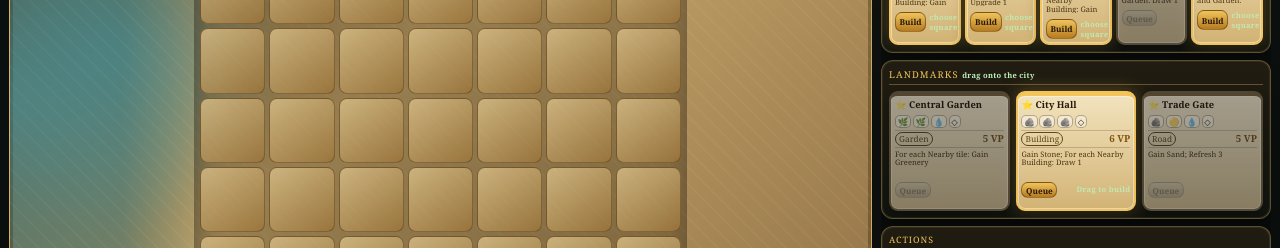
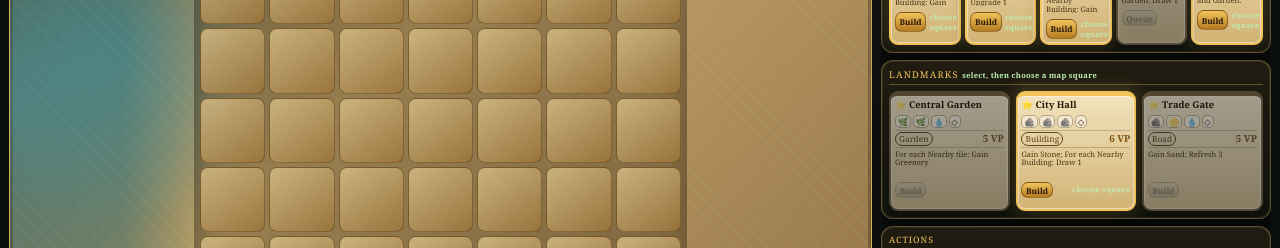
Before and after one commit to flimmbark-source/CityfromtheSand, a React (Vite) app: page / in a window 1280 px wide. Shown: the part 216-464 px from the top of the page. Built offline with nearby package versions, Linux system fonts and the light colour scheme.

Commit message:
Switch landmark build interaction to select then place

```diff
--- a/src/components/game/LandmarkRow.jsx
+++ b/src/components/game/LandmarkRow.jsx
@@ -8,36 +8,34 @@ const COST_EMOJI = {
   any: '◇',
 };
 
-export default function LandmarkRow({ landmarks, canBuy, canAfford, onBuyLandmark, onDragBuildStart, onDragBuildEnd }) {
+export default function LandmarkRow({
+  landmarks,
+  canBuy,
+  canAfford,
+  onBuyLandmark,
+  selectedBuildCard,
+  onSelectBuildCard,
+}) {
   return (
     <div className="landmark-row">
-      <div className="market-section-title">Landmarks <span className="drag-hint">drag onto the city</span></div>
+      <div className="market-section-title">Landmarks <span className="drag-hint">select, then choose a map square</span></div>
       <div className="landmark-cards">
         {landmarks.map((card) => {
           const affordable = canAfford(card);
           const buyable = canBuy(card);
-          const canDragBuild = buyable;
+          const selected = selectedBuildCard?.cardUid === card.uid && selectedBuildCard?.source === 'landmark';
 
-          function handleDragStart(event) {
-            if (!canDragBuild) {
-              event.preventDefault();
-              return;
-            }
-            const payload = { cardUid: card.uid, source: 'landmark', name: card.name };
-            event.dataTransfer.effectAllowed = 'copyMove';
-            event.dataTransfer.setData('application/city-sand-card', JSON.stringify(payload));
-            event.dataTransfer.setData('text/plain', card.name);
-            onDragBuildStart?.(payload);
+          function handleSelect() {
+            if (!buyable) return;
+            onSelectBuildCard(selected ? null : { cardUid: card.uid, source: 'landmark', name: card.name });
           }
 
           return (
             <div
               key={card.uid}
-              className={`landmark-card ${affordable ? 'affordable' : ''} ${buyable ? 'buyable' : ''} ${canDragBuild ? 'market-card--draggable' : ''}`}
-              draggable={canDragBuild}
-              onDragStart={handleDragStart}
-              onDragEnd={() => onDragBuildEnd?.()}
-              title={canDragBuild ? `Drag ${card.name} onto any empty city square to build it` : undefined}
+              className={`landmark-card ${affordable ? 'affordable' : ''} ${buyable ? 'buyable' : ''} ${buyable ? 'market-card--selectable' : ''} ${selected ? 'market-card--selected-build' : ''}`}
+              onClick={handleSelect}
+              title={buyable ? `Select ${card.name}, then click a city square to build it` : undefined}
             >
               <div className="lm-name">⭐ {card.name}</div>
               <div className="lm-cost">
@@ -50,15 +48,15 @@ export default function LandmarkRow({ landmarks, canBuy, canAfford, onBuyLandmar
                 <span className="lm-vp">{card.vp} VP</span>
               </div>
               <div className="lm-effect">{card.effectText}</div>
-              <div className="mc-actions">
+              <div className="mc-actions" onClick={(event) => event.stopPropagation()}>
                 <button
                   className="btn-buy"
                   disabled={!buyable}
-                  onClick={() => onBuyLandmark(card.uid, 'landmark')}
+                  onClick={handleSelect}
                 >
-                  Queue
+                  {selected ? 'Cancel' : 'Build'}
                 </button>
-                {canDragBuild && <span className="drag-build-label">Drag to build</span>}
+                {buyable && <span className="drag-build-label">choose square</span>}
               </div>
             </div>
           );
```
